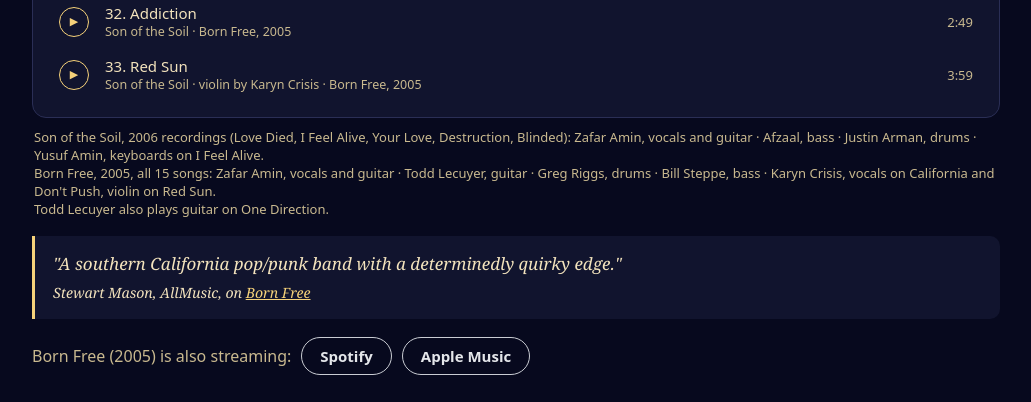
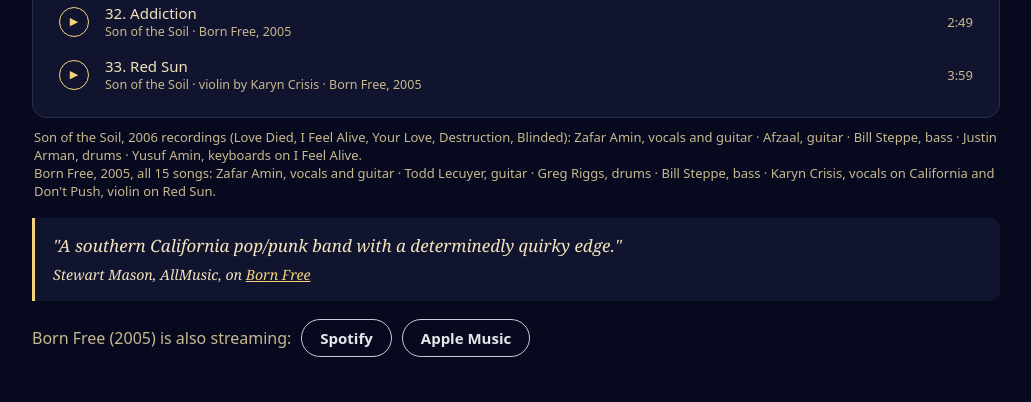
Before and after one commit to zafaramin1/zafaramin-net, a plain HTML site: page music/index.html in a window 1280 px wide. Shown: the part 2674-3076 px from the top of the page, without its empty margins (124-1155 px from the left). Drawn offline with Linux system fonts and the light colour scheme.

Commit message:
Credits: Afzaal on guitar, Bill Steppe on bass for 2006 CD; remove Todd on One Direction
Co-Authored-By: Claude Opus 5.5 <noreply@anthropic.com>
Claude-Session: https://claude.ai/code/session_015buZBYE2VfpAMGZBf1rHnA

```diff
--- a/music/index.html
+++ b/music/index.html
@@ -93,7 +93,7 @@ footer{border-top:1px solid var(--line);margin-top:56px;padding:24px 0 40px;font
   <div class="bar"><button id="pp" aria-label="Play">&#9654;</button><input id="sk" type="range" min="0" max="100" step="0.1" value="0" aria-label="Seek"><span class="t" id="tt">0:00 / 0:00</span></div>
   <ol id="list"></ol>
 </div>
-<p class="cap" style="margin:10px 2px 0">Son of the Soil, 2006 recordings (Love Died, I Feel Alive, Your Love, Destruction, Blinded): Zafar Amin, vocals and guitar · Afzaal, bass · Justin Arman, drums · Yusuf Amin, keyboards on I Feel Alive.<br>Born Free, 2005, all 15 songs: Zafar Amin, vocals and guitar · Todd Lecuyer, guitar · Greg Riggs, drums · Bill Steppe, bass · Karyn Crisis, vocals on California and Don't Push, violin on Red Sun.<br>Todd Lecuyer also plays guitar on One Direction.</p>
+<p class="cap" style="margin:10px 2px 0">Son of the Soil, 2006 recordings (Love Died, I Feel Alive, Your Love, Destruction, Blinded): Zafar Amin, vocals and guitar · Afzaal, guitar · Bill Steppe, bass · Justin Arman, drums · Yusuf Amin, keyboards on I Feel Alive.<br>Born Free, 2005, all 15 songs: Zafar Amin, vocals and guitar · Todd Lecuyer, guitar · Greg Riggs, drums · Bill Steppe, bass · Karyn Crisis, vocals on California and Don't Push, violin on Red Sun.</p>
 <blockquote>"A southern California pop/punk band with a determinedly quirky edge."<br><small>Stewart Mason, AllMusic, on <a href="https://www.allmusic.com/album/release/born-free-mr0000851299" target="_blank" rel="noopener">Born Free</a></small></blockquote>
 <div class="stream"><span>Born Free (2005) is also streaming:</span><a href="https://open.spotify.com/album/7FJked6Gg6GkDALexDg6m9" target="_blank" rel="noopener">Spotify</a><a href="https://music.apple.com/us/album/born-free/104465413" target="_blank" rel="noopener">Apple Music</a></div>
 
```
